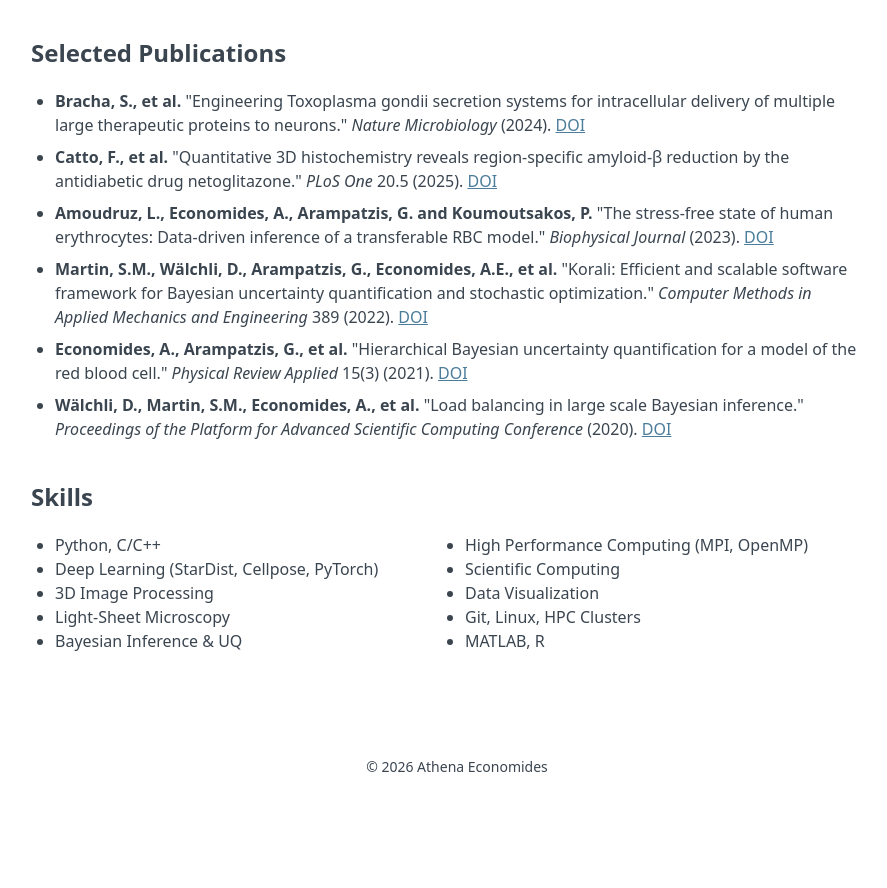
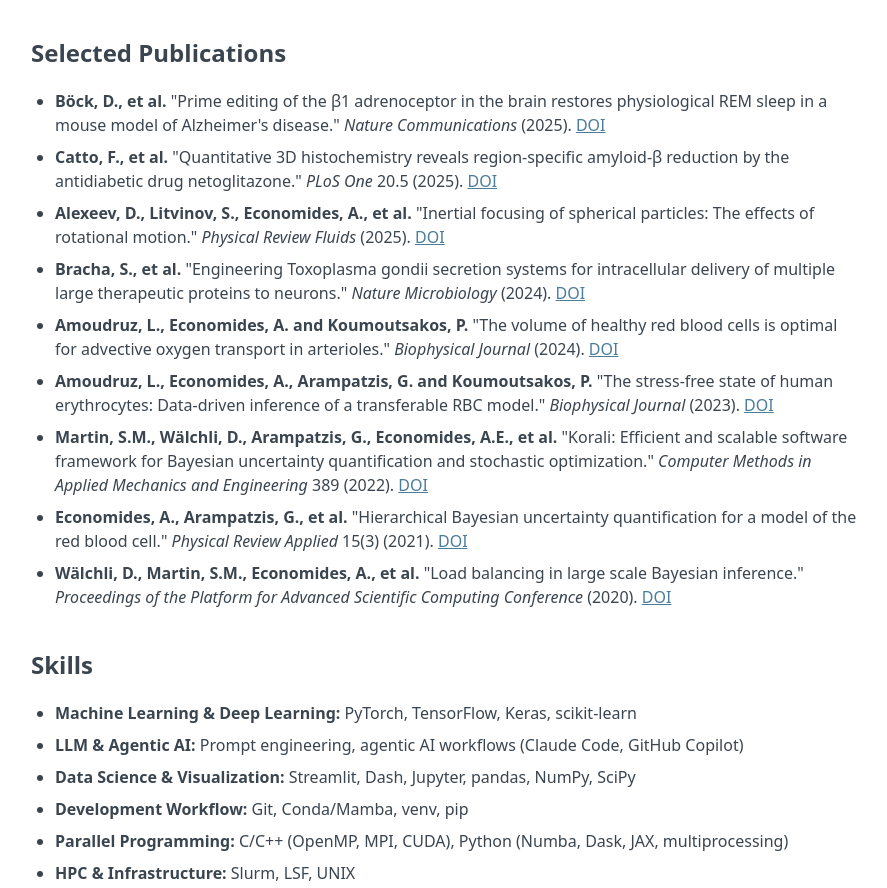
Before and after one commit to aecon/athenaeconomides.com, an Astro site: page /cv in a window 1280 px wide. Shown: the part 1723-2611 px from the top of the page, without its empty margins (343-1230 px from the left). Before the commit the page ends 2528 px from the top, so only its background shows below. Built offline with nearby package versions, Linux system fonts and the light colour scheme; Astro itself is replaced by a stand-in of ours.

Commit message:
add 2024-2025 publications and update technical skills

```diff
--- a/src/pages/cv.astro
+++ b/src/pages/cv.astro
@@ -118,14 +118,29 @@ import TimeLineElement from "../components/cv/TimeLine.astro";
 
   <ul class="list-disc mx-6 mb-10 grid gap-2">
     <li>
+      <strong>Böck, D., et al.</strong> "Prime editing of the β1 adrenoceptor in the brain restores physiological REM sleep in a mouse model of Alzheimer's disease."
+      <em>Nature Communications</em> (2025).
+      <a href="https://doi.org/10.1038/s41467-025-65964-w" target="_blank" class="link link-primary">DOI</a>
+    </li>
+    <li>
+      <strong>Catto, F., et al.</strong> "Quantitative 3D histochemistry reveals region-specific amyloid-β reduction by the antidiabetic drug netoglitazone."
+      <em>PLoS One</em> 20.5 (2025).
+      <a href="https://doi.org/10.1371/journal.pone.0309489" target="_blank" class="link link-primary">DOI</a>
+    </li>
+    <li>
+      <strong>Alexeev, D., Litvinov, S., Economides, A., et al.</strong> "Inertial focusing of spherical particles: The effects of rotational motion."
+      <em>Physical Review Fluids</em> (2025).
+      <a href="https://doi.org/10.1103/PhysRevFluids.10.054202" target="_blank" class="link link-primary">DOI</a>
+    </li>
+    <li>
       <strong>Bracha, S., et al.</strong> "Engineering Toxoplasma gondii secretion systems for intracellular delivery of multiple large therapeutic proteins to neurons."
       <em>Nature Microbiology</em> (2024).
       <a href="https://doi.org/10.1038/s41564-024-01750-6" target="_blank" class="link link-primary">DOI</a>
     </li>
     <li>
-      <strong>Catto, F., et al.</strong> "Quantitative 3D histochemistry reveals region-specific amyloid-β reduction by the antidiabetic drug netoglitazone."
-      <em>PLoS One</em> 20.5 (2025).
-      <a href="https://doi.org/10.1371/journal.pone.0309489" target="_blank" class="link link-primary">DOI</a>
+      <strong>Amoudruz, L., Economides, A. and Koumoutsakos, P.</strong> "The volume of healthy red blood cells is optimal for advective oxygen transport in arterioles."
+      <em>Biophysical Journal</em> (2024).
+      <a href="https://doi.org/10.1016/j.bpj.2024.04.015" target="_blank" class="link link-primary">DOI</a>
     </li>
     <li>
       <strong>Amoudruz, L., Economides, A., Arampatzis, G. and Koumoutsakos, P.</strong> "The stress-free state of human erythrocytes: Data-driven inference of a transferable RBC model."
@@ -153,16 +168,12 @@ import TimeLineElement from "../components/cv/TimeLine.astro";
     <div class="text-2xl w-full font-bold">Skills</div>
   </div>
 
-  <ul class="list-disc md:columns-2 columns-2 mx-6 mb-10">
-    <li>Python, C/C++</li>
-    <li>Deep Learning (StarDist, Cellpose, PyTorch)</li>
-    <li>3D Image Processing</li>
-    <li>Light-Sheet Microscopy</li>
-    <li>Bayesian Inference & UQ</li>
-    <li>High Performance Computing (MPI, OpenMP)</li>
-    <li>Scientific Computing</li>
-    <li>Data Visualization</li>
-    <li>Git, Linux, HPC Clusters</li>
-    <li>MATLAB, R</li>
+  <ul class="list-disc mx-6 mb-10 grid gap-2">
+    <li><strong>Machine Learning & Deep Learning:</strong> PyTorch, TensorFlow, Keras, scikit-learn</li>
+    <li><strong>LLM & Agentic AI:</strong> Prompt engineering, agentic AI workflows (Claude Code, GitHub Copilot)</li>
+    <li><strong>Data Science & Visualization:</strong> Streamlit, Dash, Jupyter, pandas, NumPy, SciPy</li>
+    <li><strong>Development Workflow:</strong> Git, Conda/Mamba, venv, pip</li>
+    <li><strong>Parallel Programming:</strong> C/C++ (OpenMP, MPI, CUDA), Python (Numba, Dask, JAX, multiprocessing)</li>
+    <li><strong>HPC & Infrastructure:</strong> Slurm, LSF, UNIX</li>
   </ul>
 </BaseLayout>
```
